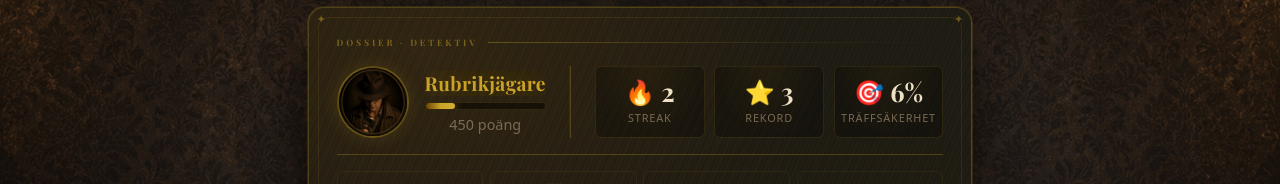
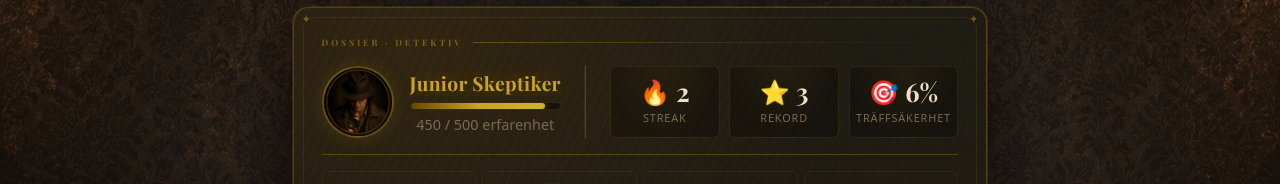
Before and after one commit to themalind/fake-news-detective-hackathon2026, a React (Vite) app: page / in a window 1280 px wide. Shown: the part 170-354 px from the top of the page. Built offline with nearby package versions, Linux system fonts and the light colour scheme; grey boxes are pictures that could not be loaded.

Commit message:
add lvls changed xp range

```diff
--- a/src/components/PlayerDashboard.tsx
+++ b/src/components/PlayerDashboard.tsx
@@ -4,11 +4,15 @@ import { load } from "../utils/storage";
 import "./PlayerDashboard.scss";
 
 const RANKS = [
-  { name: "Junior Skeptiker", min: 0, max: 199 },
-  { name: "Källsniffare", min: 200, max: 399 },
-  { name: "Rubrikjägare", min: 400, max: 599 },
-  { name: "Desinformationsdetektiv", min: 600, max: 799 },
-  { name: "Chefdetektiv", min: 800, max: 1200 },
+  { name: "Junior Skeptiker", min: 0, max: 499 },
+  { name: "Källsniffare", min: 500, max: 1199 },
+  { name: "Rubrikjägare", min: 1200, max: 2499 },
+  { name: "Desinformationsdetektiv", min: 2500, max: 4499 },
+  { name: "Chefdetektiv", min: 4500, max: 7499 },
+  { name: "Elitdetektiv", min: 7500, max: 11999 },
+  { name: "Mästerspion", min: 12000, max: 19999 },
+  { name: "Sanningens väktare", min: 20000, max: 29999 },
+  { name: "Legendär Faktagranskare", min: 30000, max: Infinity },
 ];
 
 const BADGES = [
@@ -29,9 +33,13 @@ function getRank(score: number) {
 function getRankProgress(score: number) {
   const { rank, index } = getRank(score);
   if (index === RANKS.length - 1) return 100;
-  const progress = score - rank.min;
-  const range = rank.max - rank.min + 1;
-  return Math.min(100, Math.round((progress / range) * 100));
+  return Math.min(100, Math.round((score / (rank.max + 1)) * 100));
+}
+
+function getRankXpLabel(score: number) {
+  const { rank, index } = getRank(score);
+  if (index === RANKS.length - 1) return `${score} erfarenhet`;
+  return `${score} / ${rank.max + 1} erfarenhet`;
 }
 
 const DEFAULT_STATS: PlayerStats = {
@@ -50,6 +58,7 @@ export default function PlayerDashboard() {
   const stats = saved.totalGames === 0 ? DEFAULT_STATS : saved;
   const { rank } = getRank(stats.totalScore);
   const rankProgress = getRankProgress(stats.totalScore);
+  const rankXpLabel = getRankXpLabel(stats.totalScore);
   const hasPlayed = stats.totalGames > 0;
   const accuracy = hasPlayed ? Math.round((stats.totalCorrect / (stats.totalGames * CASES.length)) * 100) : null;
 
@@ -89,7 +98,7 @@ export default function PlayerDashboard() {
             >
               <div className="player-dashboard__rank-bar-fill" style={{ width: `${rankProgress}%` }} />
             </div>
-            <span className="player-dashboard__rank-score">{stats.totalScore} poäng</span>
+            <span className="player-dashboard__rank-score">{rankXpLabel}</span>
           </div>
         </div>
 
--- a/src/pages/SummaryPage.tsx
+++ b/src/pages/SummaryPage.tsx
@@ -4,18 +4,26 @@ import Header from '../components/Header'
 import './SummaryPage.scss'
 
 function getRank(score: number): string {
-  if (score >= 800) return 'Chefdetektiv av Nope'
-  if (score >= 600) return 'Desinformationsdetektiv'
-  if (score >= 400) return 'Rubrikjägare'
-  if (score >= 200) return 'Källsniffare'
+  if (score >= 30000) return 'Legendär Faktagranskare'
+  if (score >= 20000) return 'Sanningens väktare'
+  if (score >= 12000) return 'Mästerspion'
+  if (score >= 7500) return 'Elitdetektiv'
+  if (score >= 4500) return 'Chefdetektiv'
+  if (score >= 2500) return 'Desinformationsdetektiv'
+  if (score >= 1200) return 'Rubrikjägare'
+  if (score >= 500) return 'Källsniffare'
   return 'Junior Skeptiker'
 }
 
 function getRankBadge(score: number): string {
-  if (score >= 800) return '★★★'
-  if (score >= 600) return '★★☆'
-  if (score >= 400) return '★☆☆'
-  if (score >= 200) return '◈◈◇'
+  if (score >= 30000) return '👑'
+  if (score >= 20000) return '✦✦✦'
+  if (score >= 12000) return '✦✦★'
+  if (score >= 7500) return '✦★★'
+  if (score >= 4500) return '★★★'
+  if (score >= 2500) return '★★☆'
+  if (score >= 1200) return '★☆☆'
+  if (score >= 500) return '◈◈◇'
   return '◈◇◇'
 }
 
```
